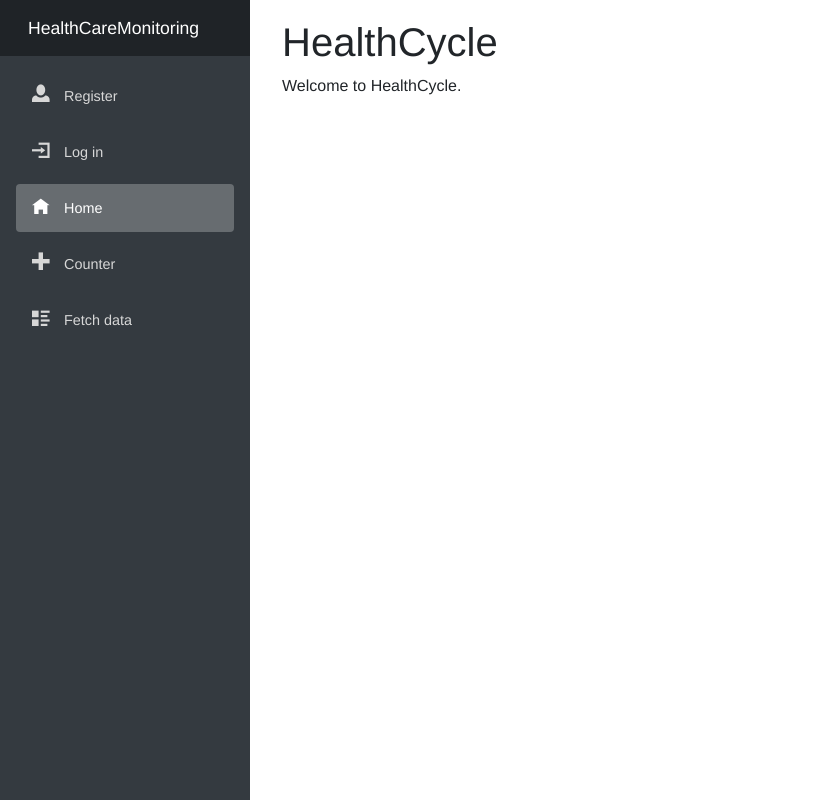
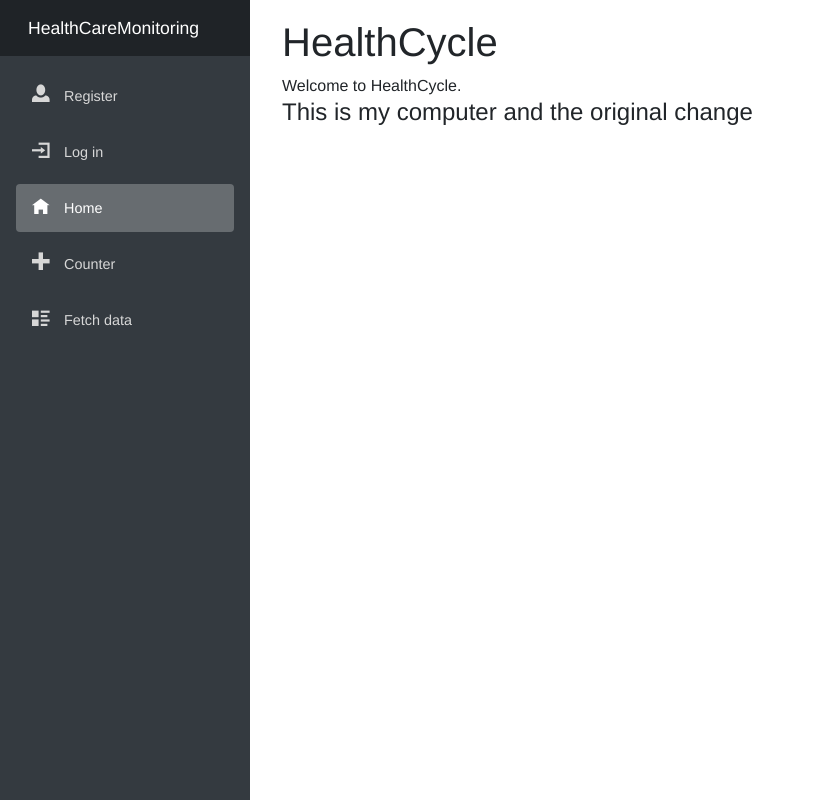
Before and after one commit to polobcheeken/Healthcare_Monitoring_FullSD_Project, an ASP.NET Core app: page / in a window 1280 px wide. Shown: the whole page, without its empty margins (0-815 px from the left). Run offline with ASP.NET Core 8, Linux system fonts and the light colour scheme; data that the repository does not hold is empty; style sheets or scripts are compiled from the project's sources; some libraries are stand-ins or nearby versions.

Commit message:
Testing first push

```diff
--- a/HealthCareMonitoring/Client/Pages/Index.razor
+++ b/HealthCareMonitoring/Client/Pages/Index.razor
@@ -5,3 +5,5 @@
 <h1>HealthCycle</h1>
 
 Welcome to HealthCycle.
+
+<h4>This is my computer and the original change</h4>
```
